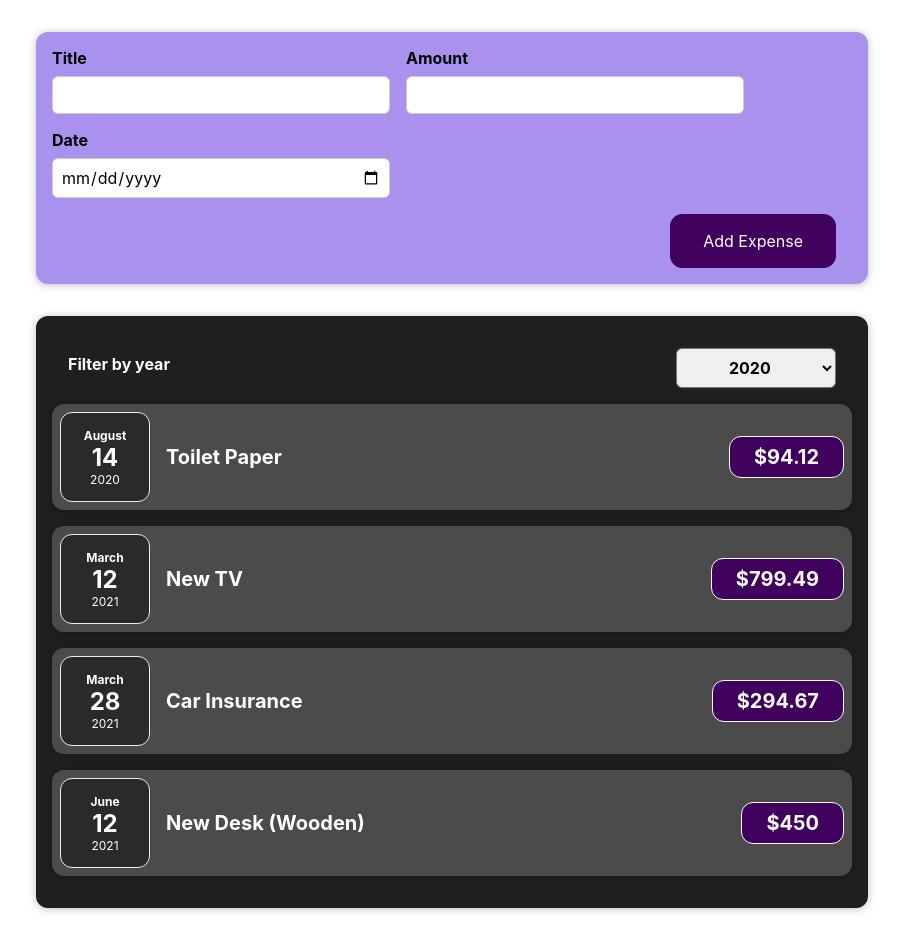
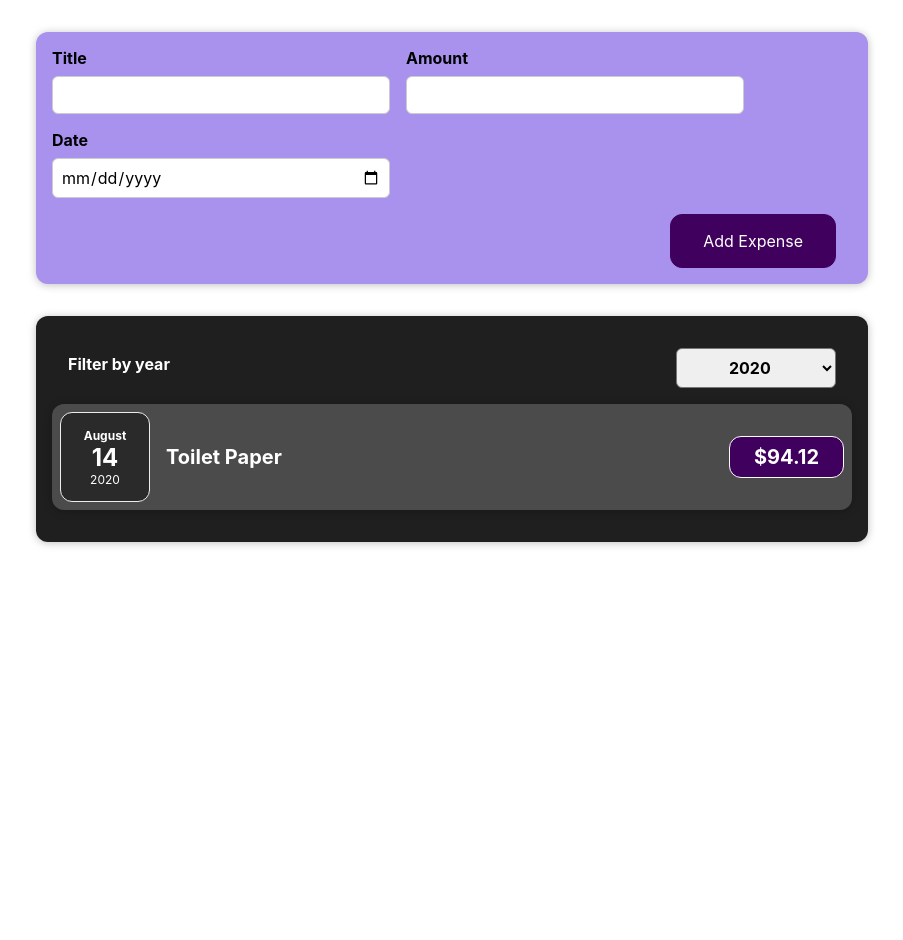
Before and after one commit to jeffadavid/expense_tracker, a React (Create React App) app: page / in a window 1280 px wide. Shown: the whole page, without its empty margins (188-1091 px from the left). After the commit the page ends 800 px from the top, so only its background shows below. Built offline with nearby package versions, Linux system fonts and the light colour scheme.

Commit message:
adding dynamism to data entered from the form to be displayed on the expense component

```diff
--- a/src/App.js
+++ b/src/App.js
@@ -1,10 +1,8 @@
-import React from "react";
+import React, { useState} from "react";
 import Expenses from "./components/Expense/Expenses";
 import NewExpense from "./components/NewExpense/NewExpense";
 
-function App() {
-
-  const expenses = [
+const DUMMY_EXPENSES = [
     {
       id: 'e1',
       title: 'Toilet Paper',
@@ -26,10 +24,14 @@
     },
   ];
 
+function App() {
+
+  const [expenses, setExpenses] = useState(DUMMY_EXPENSES);
 
   const addExpenseHandler = expense => {
-    console.log("in App.js");
-    console.log(expense);
+    setExpenses((prevExpenses) => {
+      return [expense, ...prevExpenses];
+    });
   };
 
   return (
--- a/src/components/Expense/ExpenseDate.js
+++ b/src/components/Expense/ExpenseDate.js
@@ -16,4 +16,4 @@
   )
 }
 
-export default ExpenseDate
+export default ExpenseDate;
--- a/src/components/Expense/Expenses.js
+++ b/src/components/Expense/Expenses.js
@@ -12,30 +12,32 @@
     setFilteredYear(selectedYear);
   };
 
+  const filteredExpense = props.items.filter( expense => {
+    return expense.date.getFullYear().toString() === filteredYear
+  });
+
   return (
+     <div>
     <Card className='expenses'>
-      <ExpensesFilter selected={filteredYear} onChangeFilter={filterChangeHandler} />
-      <ExpenseItem
-        date={props.items[0].date}
-        title={props.items[0].title}
-        amount={props.items[0].amount}
+      <ExpensesFilter
+        selected={filteredYear}
+        onChangeFilter={filterChangeHandler}
       />
-      <ExpenseItem
-        date={props.items[1].date}
-        title={props.items[1].title}
-        amount={props.items[1].amount}
-      />
-      <ExpenseItem
-        date={props.items[2].date}
-        title={props.items[2].title}
-        amount={props.items[2].amount}
-      />
-      <ExpenseItem
-        date={props.items[3].date}
-        title={props.items[3].title}
-        amount={props.items[3].amount}
-      />
+
+      {filteredExpense.length === 0 ? (
+        <p>No expenses found.</p>
+      ) : (
+        filteredExpense.map(expense => (
+          <ExpenseItem
+            key={expense.id}
+            title={expense.title}
+            amount={expense.amount}
+            date={expense.date}
+          />
+        ))
+      )}
     </Card>
+    </div>
   )
 }
 
```
